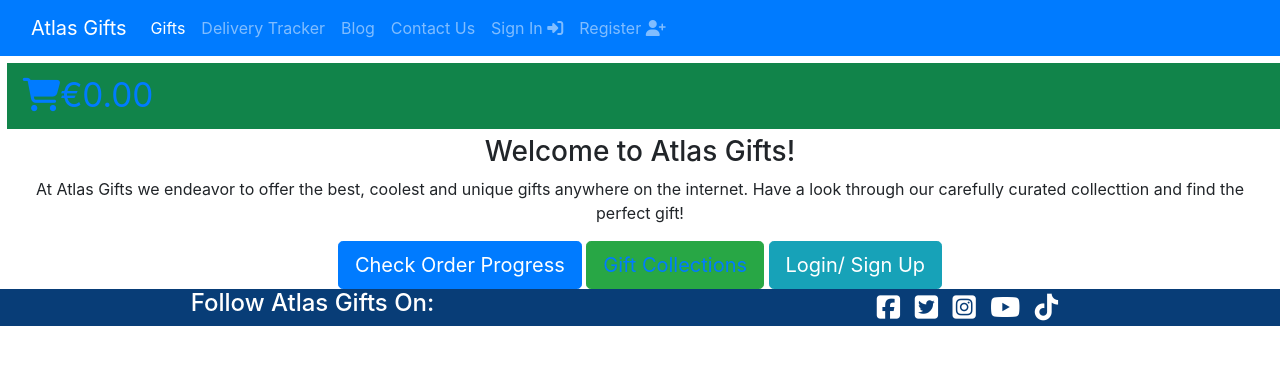
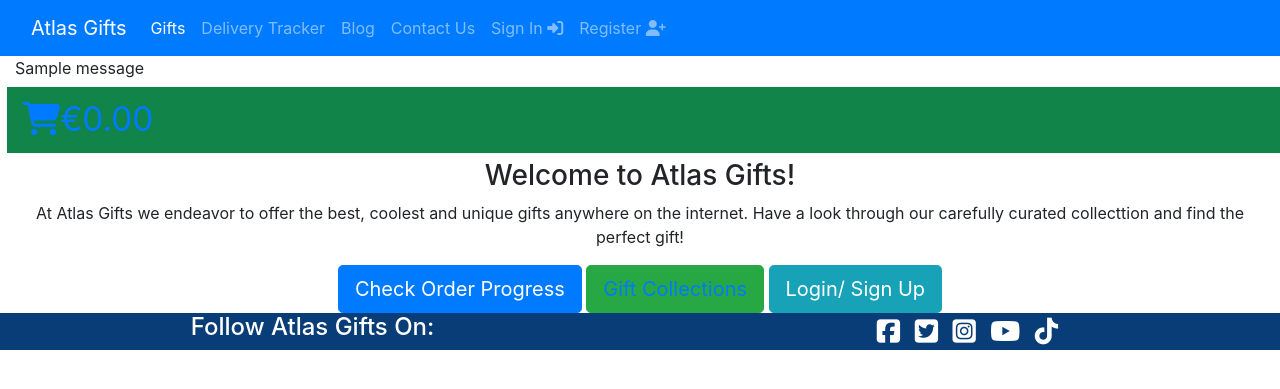
Before and after one commit to Code-Institute-Submissions/shane-os-atlas-gifts_AprResub, a Django app: page / in a window 1280 px wide. Shown: the top 389 px of the page. Run offline with Django 3.2, Linux system fonts and the light colour scheme; tables that the repository leaves empty hold one stand-in row (values such as "Sample post"); one stand-in notice (Sample message) is shown; some libraries are stand-ins or nearby versions.

Commit message:
Add Django messages feature to site

```diff
--- a/templates/base.html
+++ b/templates/base.html
@@ -35,6 +35,7 @@
   <body>
     <header>
       {% include 'includes/navigation.html' %}
+      {% include 'includes/messages.html' %}
       <div id="cartarea" class="container-fluid">
         <a class="nav-link" href="{% url 'display_cart' %}">
         <div class="row">
--- /dev/null
+++ b/templates/includes/messages.html
@@ -0,0 +1,7 @@
+{% if messages %}
+<div class="container-fluid">
+{% for message in messages %}
+    {{message}}
+{% endfor %}
+{% endif %}
+</div>
```
